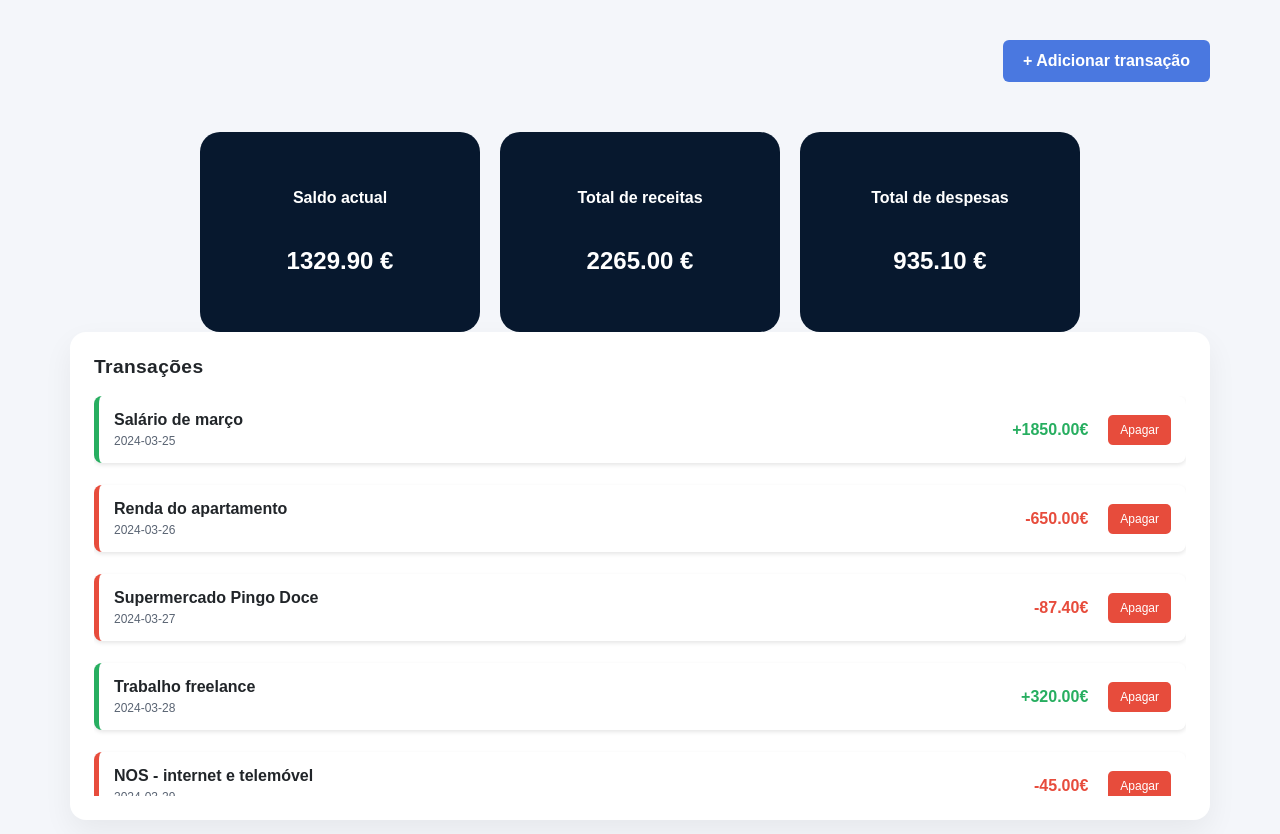
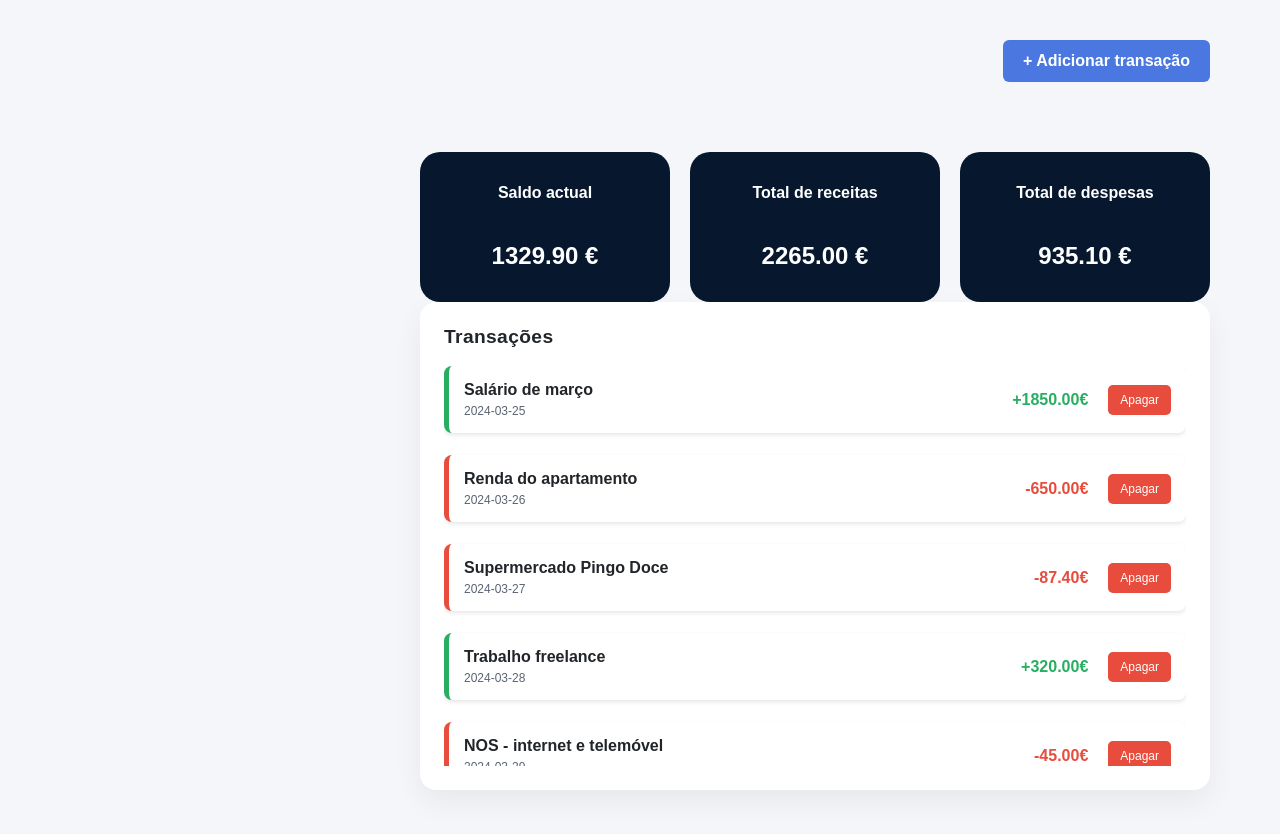
Before and after one commit to dsanches06/M6_Projeto_Expense_Tracker, a React (Vite) app: page / in a window 1280 px wide. Shown: the top 834 px of the page. Built offline with nearby package versions, Linux system fonts and the light colour scheme.

Commit message:
feat: add react router

```diff
--- a/package.json
+++ b/package.json
@@ -12,6 +12,7 @@
   "dependencies": {
     "react": "^19.2.4",
     "react-dom": "^19.2.4",
+    "react-router": "^7.14.0",
     "use-immer": "^0.11.0"
   },
   "devDependencies": {
--- a/src/App.jsx
+++ b/src/App.jsx
@@ -1,7 +1,7 @@
 import { useState } from "react";
-import Summary from "./components/Summary.jsx";
-import AddTransaction from "./components/AddTransaction.jsx";
-import TransactionList from "./components/TransactionList.jsx";
+import Summary from "./components/Summary";
+import AddTransaction from "./components/AddTransaction";
+import TransactionList from "./components/TransactionList";
 import { initialTransactions } from "./data/mockData.js";
 
 const App = () => {
@@ -40,7 +40,7 @@ const App = () => {
   };
 
   return (
-    <main>
+    <main className="container">
       <div className="page-header">
         <button
           className="btn btn-add-transaction"
--- a/src/components/Summary.jsx
+++ b/src/components/Summary.jsx
@@ -1,4 +1,5 @@
-import Card from "./ui/Card.jsx";
+import { Outlet } from "react-router";
+import Card from "./ui/Card";
 //os três cards (saldo, receitas, despesas)
 
 const Summary = ({ saldo, receitas, despesas }) => {
@@ -7,7 +8,9 @@ const Summary = ({ saldo, receitas, despesas }) => {
       <Card title={"Saldo actual"} value={saldo} />
       <Card title={"Total de receitas"} value={receitas} />
       <Card title={"Total de despesas"} value={despesas} />
+      <Outlet/>
     </section>
+
   );
 };
 
--- a/src/components/TransactionList.jsx
+++ b/src/components/TransactionList.jsx
@@ -1,4 +1,4 @@
-import TransactionItem from "./TransactionItem.jsx";
+import TransactionItem from "./TransactionItem";
 
 // lista transações
 const TransactionList = ({ transactions, onDeleteTransaction }) => {
--- a/src/main.jsx
+++ b/src/main.jsx
@@ -1,10 +1,19 @@
-import { StrictMode } from 'react'
-import { createRoot } from 'react-dom/client'
-import './styles/index.css'
-import App from './App.jsx'
+import { StrictMode } from "react";
+import { createRoot } from "react-dom/client";
+import { BrowserRouter, Routes, Route } from "react-router";
+import "./styles/index.css";
+import App from "./App";
+import Summary from "./components/Summary";
 
-createRoot(document.getElementById('root')).render(
+createRoot(document.getElementById("root")).render(
   <StrictMode>
     <App />
   </StrictMode>,
-)
+
+  <BrowserRouter>
+    <Routes>
+      <Route path="/" element={<App />} />
+      <Route path="card" element={<Summary />} />
+    </Routes>
+  </BrowserRouter>,
+);
--- a/src/styles/card.css
+++ b/src/styles/card.css
@@ -8,8 +8,8 @@
 }
 
 .sectionCard .card {
-  width: 280px;
-  height: 200px;
+  width: 250px;
+  height: 150px;
   border-radius: 20px;
   display: flex;
   flex-direction: column;
--- a/src/styles/index.css
+++ b/src/styles/index.css
@@ -40,6 +40,16 @@ main {
   flex: 1 1 auto;
   min-width: 0;
 }
+
+.container{
+    display: flex;
+  flex-direction: column;
+  justify-content: space-around;
+  align-items: flex-end;
+  gap: 20px;
+}
+
+
 
 .btn-add-transaction {
   margin-left: auto;
```
Also changed, not shown: 1 other file (tests, documents, lock files or other folders).
